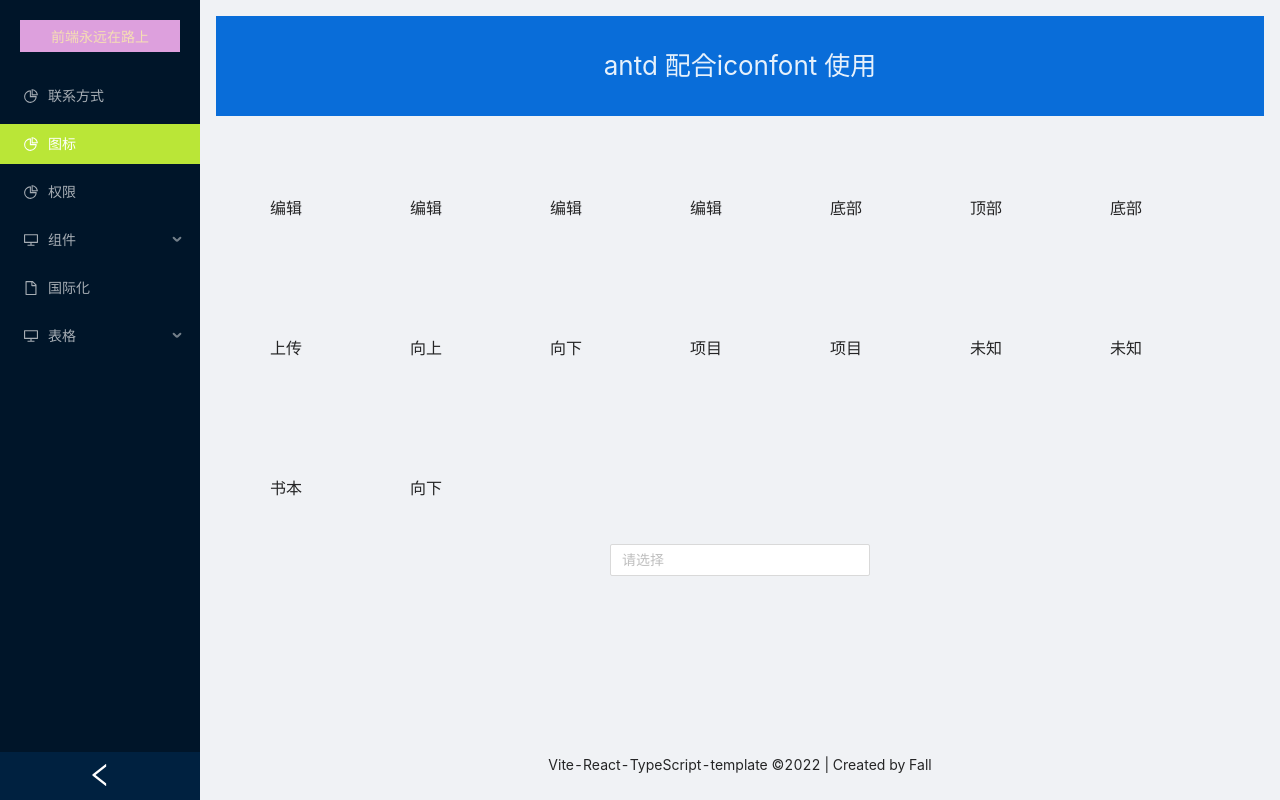
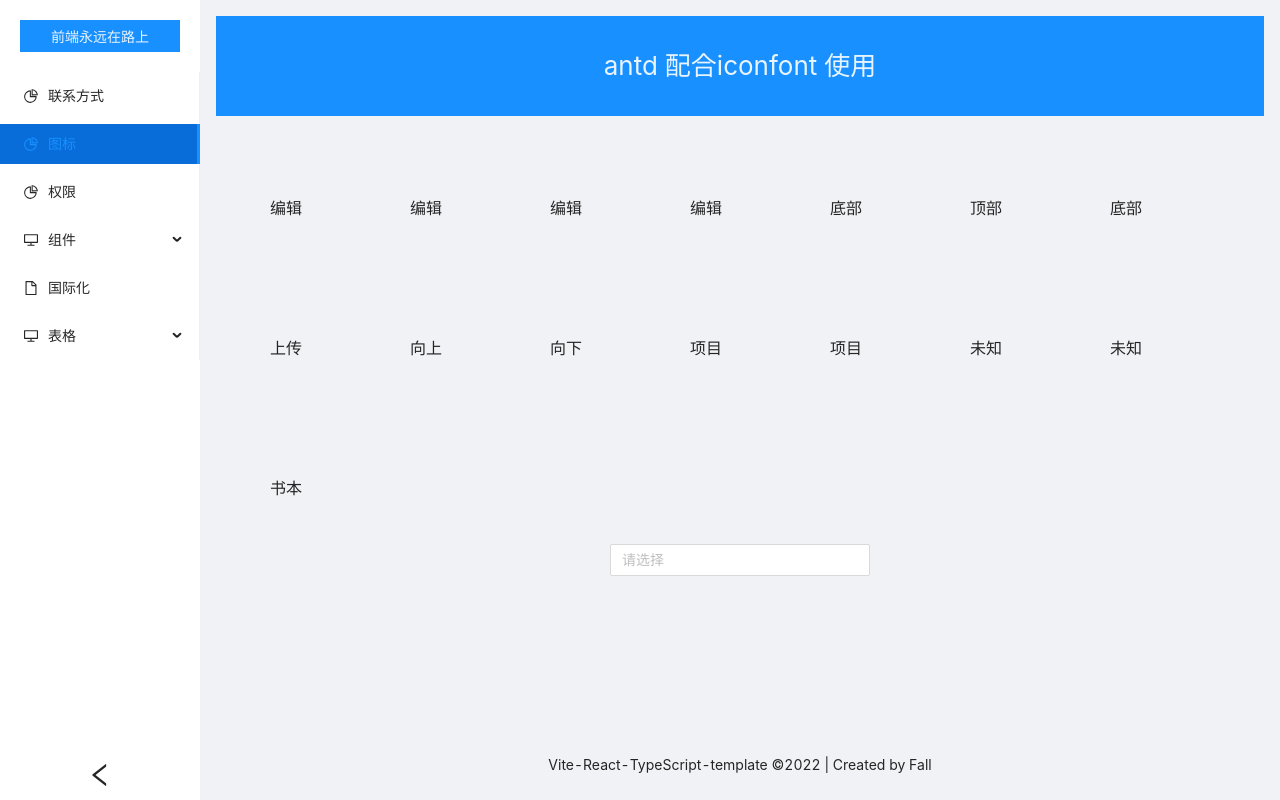
Before and after one commit to fall-zhang/vite-typescript-react-template, a React (Vite) app: page /icon in a window 1280 px wide. Built offline with nearby package versions, Linux system fonts and the light colour scheme; sample sign-in values are in the browser's storage.

Commit message:
更新菜单，样式

```diff
--- a/src/components/IconSelect/IconSelect.module.less
+++ b/src/components/IconSelect/IconSelect.module.less
@@ -21,10 +21,13 @@
     height: 36px;
     font-size: 20px;
 
-    &:hover,
+    &:hover {
+      color: @primary-color;
+    }
+
     &.active {
-      color: @primary-color;
-      background: rgba(0, 0, 0, 0.06);
+      color: @font-white;
+      // background: rgba(0, 0, 0, 0.06);
     }
   }
 }
--- a/src/components/IconSelect/IconSelect.tsx
+++ b/src/components/IconSelect/IconSelect.tsx
@@ -15,7 +15,6 @@ const iconList = [
   'bookdibu1',
   'bookfanhuidingbu',
   'bookhuidingbu',
-  'bookhuidibu',
 ]
 // 利用 Omit 先忽略 InputProps 接口中的 value, onChange, readOnly 属性，再添加所需的类型
 interface IconSelectProps
--- /dev/null
+++ b/src/core/index.ts
@@ -0,0 +1,3 @@
+// core 的内容，是对全局进行作用的内容
+// 分为三类：用户认证，本地语言，主题切换
+export { }
--- /dev/null
+++ b/src/hooks/index.ts
@@ -0,0 +1 @@
+export {}
--- a/src/layouts/menus/index.module.less
+++ b/src/layouts/menus/index.module.less
@@ -1,12 +1,16 @@
-.title{
+.title {
   height: 32px;
   padding: 6px;
-  color: wheat;
+  color: @font-white;
   font-size: 14px;
   text-align: center;
   overflow: hidden;
-  text-overflow:ellipsis;
+  text-overflow: ellipsis;
   white-space: nowrap;
-  background-color: plum;
+  background-color: @primary-2;
   margin: 20px;
 }
+
+.menu {
+  // background-color: @red-1;
+}
--- a/src/layouts/menus/index.tsx
+++ b/src/layouts/menus/index.tsx
@@ -17,6 +17,7 @@ const HomePage: React.FC = () => {
   return (
     <Sider
       collapsible
+      theme='light'
       collapsed={collapsed}
       onCollapse={(isOpen) => setCollapsed(isOpen)}
     >
@@ -24,7 +25,8 @@ const HomePage: React.FC = () => {
         <div className={styles.title}>{message}</div>
       </Tooltip>
       <Menu
-        theme="dark"
+        theme='light'
+        className={styles.menu}
         defaultSelectedKeys={[`${useLocation().pathname}`]}
         mode="inline"
       >
--- a/src/pages/icon/index.module.less
+++ b/src/pages/icon/index.module.less
@@ -3,7 +3,7 @@
   width: 100%;
   line-height: 100px;
   color: @font-white;
-  background-color: @primary-1;
+  background-color: @primary-2;
 }
 
 .iconBody {
--- a/src/pages/icon/index.tsx
+++ b/src/pages/icon/index.tsx
@@ -1,5 +1,5 @@
 import Icon from '@/components/Icon'
-import React from 'react'
+import React, { useState } from 'react'
 import styles from './index.module.less'
 import IconSelect from '@/components/IconSelect'
 import type { IconType } from '@/components/Icon'
@@ -22,10 +22,10 @@ const iconList: IconItem[] = [
   { type: 'booktianqizitiku51', className: styles.iconItem, size: 'large', describe: '未知' },
   { type: 'bookweizhi', className: styles.iconItem, size: 'large', describe: '未知' },
   { type: 'bookshuben', className: styles.iconItem, size: 'large', describe: '书本' },
-  { type: 'bookhuidibu', className: styles.iconItem, size: 'large', describe: '向下' },
 ]
 
 const IconPage: React.FC = () => {
+  const [selectIcon, setSelectIcon] = useState('')
   return (
     <div>
       <div className={styles.iconHeader}>antd 配合iconfont 使用</div>
@@ -39,8 +39,8 @@ const IconPage: React.FC = () => {
           ))
         }
       </div>
-      <div style={{height:''}}>
-        <IconSelect style={{width:'260px'}} />
+      <div style={{ height: '' }}>
+        <IconSelect style={{ width: '260px' }} value={selectIcon} onChange={(iconName) => setSelectIcon(iconName)} />
       </div>
     </div>
   )
--- a/src/pages/locales/index.tsx
+++ b/src/pages/locales/index.tsx
@@ -15,7 +15,7 @@ const LocalePage: React.FC = () => {
   const local = getLocaleInfo().locale
   const [currentLang] = useState(local)
   return (
-    <Card title={formatMessage({ id: 'switchLan' })} style={{ width: '500px' }}>
+    <Card title={formatMessage({ id: 'switchLan' })} style={{ width: '100%' }}>
       <Radio.Group onChange={onChangeLanguage} value={currentLang}>
         <Radio value={'zh-CN'}>{formatMessage({ id: 'switchToCh' })}</Radio>
         <Radio value={'en-US'}>{formatMessage({ id: 'switchToEn' })}</Radio>
--- a/tsconfig.json
+++ b/tsconfig.json
@@ -13,7 +13,7 @@
     "moduleResolution": "Node",
     "resolveJsonModule": true,
     // "isolatedModules": true, 暂时设置为 false
-    "isolatedModules": false,
+    "isolatedModules": true,
     "noEmit": true,
     "jsx": "react",
     "paths": {
--- a/vite.config.ts
+++ b/vite.config.ts
@@ -20,6 +20,9 @@ export default defineConfig({
   resolve: {
     alias: {
       '@': path.resolve(__dirname, 'src'),
+      '@C': path.resolve(__dirname, 'src/components'),
+      '@U': path.resolve(__dirname, 'src/utils'),
+      '@H': path.resolve(__dirname, 'src/hooks'),
     },
   },
   css: {
@@ -29,8 +32,8 @@ export default defineConfig({
         javascriptEnabled: true,
         // 重写 less 变量，定制样式
         modifyVars: {
-          '@primary-color': '#bae637',
-          '@primary-1': '#096dd9',
+          '@primary-color': '#1890ff',
+          // '@primary-1': '#096dd9',
           '@primary-2': '#1890ff',// 全局主色
           '@primary-3': '#46a6ff',
           '@primary-4': '#74bcff',
```
Also changed, not shown: src/components/IconSelect/index.md (deleted, +0 -19 lines).
